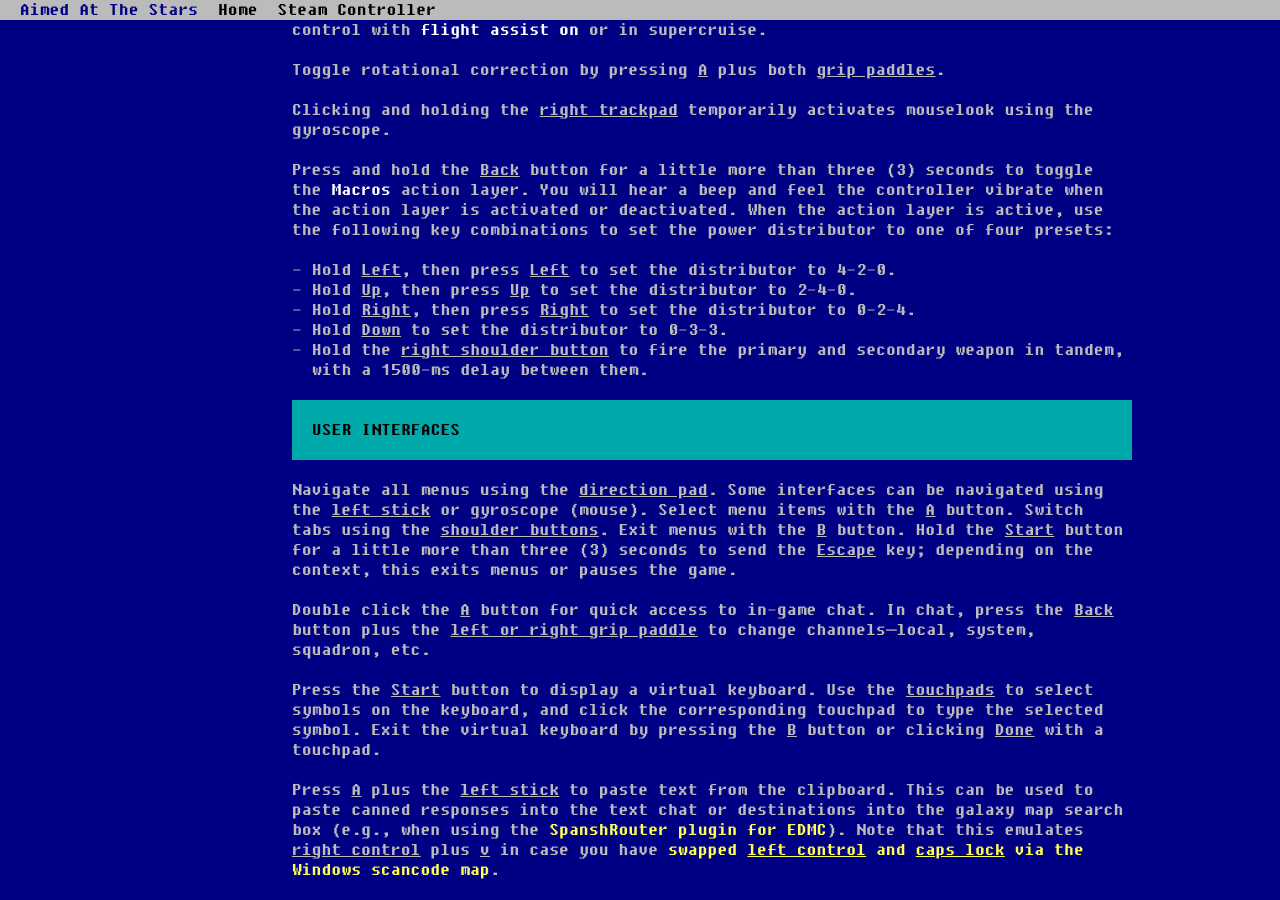
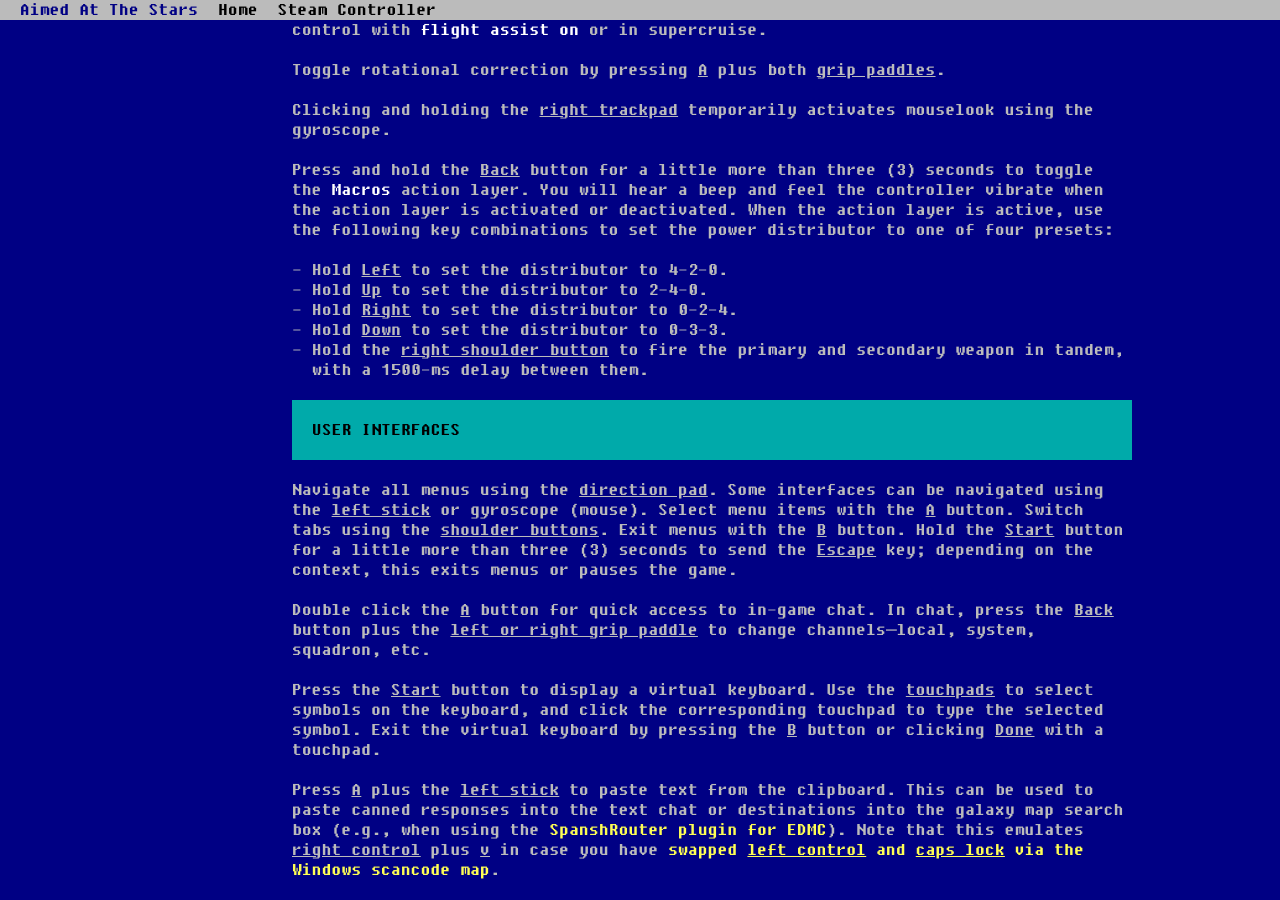
Before and after one commit to irtnog/aimedatthestars.org, a Jekyll site: the page built from bafpm/index.html, in a window 1280 px wide and 900 px high, scrolled down 2353 px. Built offline with Jekyll 4.4.1, drawn with Linux system fonts in a browser that asks for light colours.

Commit message:
fix(bafpm): remove secondary DPAD click when using a distributor macro
Why didn't using "hold to repeat" occur to me sooner?!

```diff
--- a/bafpm/index.html
+++ b/bafpm/index.html
@@ -121,9 +121,9 @@ layout: default
         <p>Clicking and holding the <u>right trackpad</u> temporarily activates mouselook using the gyroscope.</p>
         <p>Press and hold the <u>Back</u> button for a little more than three (3) seconds to toggle the <strong>Macros</strong> action layer.  You will hear a beep and feel the controller vibrate when the action layer is activated or deactivated.  When the action layer is active, use the following key combinations to set the power distributor to one of four presets:</p>
         <ul class="cardinal">
-          <li>Hold <u>Left</u>, then press <u>Left</u> to set the distributor to 4-2-0.</li>
-          <li>Hold <u>Up</u>, then press <u>Up</u> to set the distributor to 2-4-0.</li>
-          <li>Hold <u>Right</u>, then press <u>Right</u> to set the distributor to 0-2-4.</li>
+          <li>Hold <u>Left</u> to set the distributor to 4-2-0.</li>
+          <li>Hold <u>Up</u> to set the distributor to 2-4-0.</li>
+          <li>Hold <u>Right</u> to set the distributor to 0-2-4.</li>
           <li>Hold <u>Down</u> to set the distributor to 0-3-3.</li>
           <li>Hold the <u>right shoulder button</u> to fire the primary and secondary weapon in tandem, with a 1500-ms delay between them.</li>
         </ul>
```
Also changed, not shown: 1 other file.
